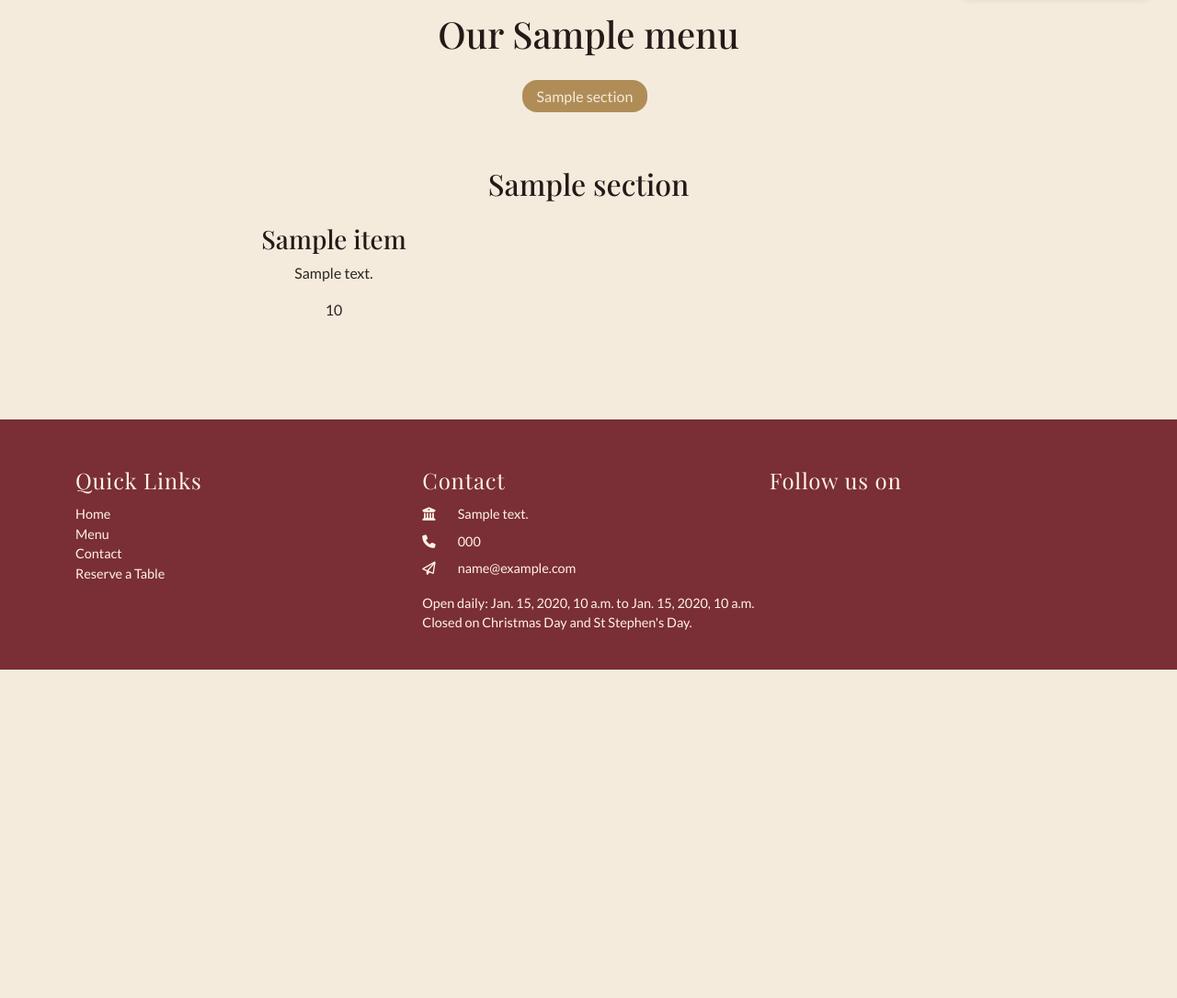
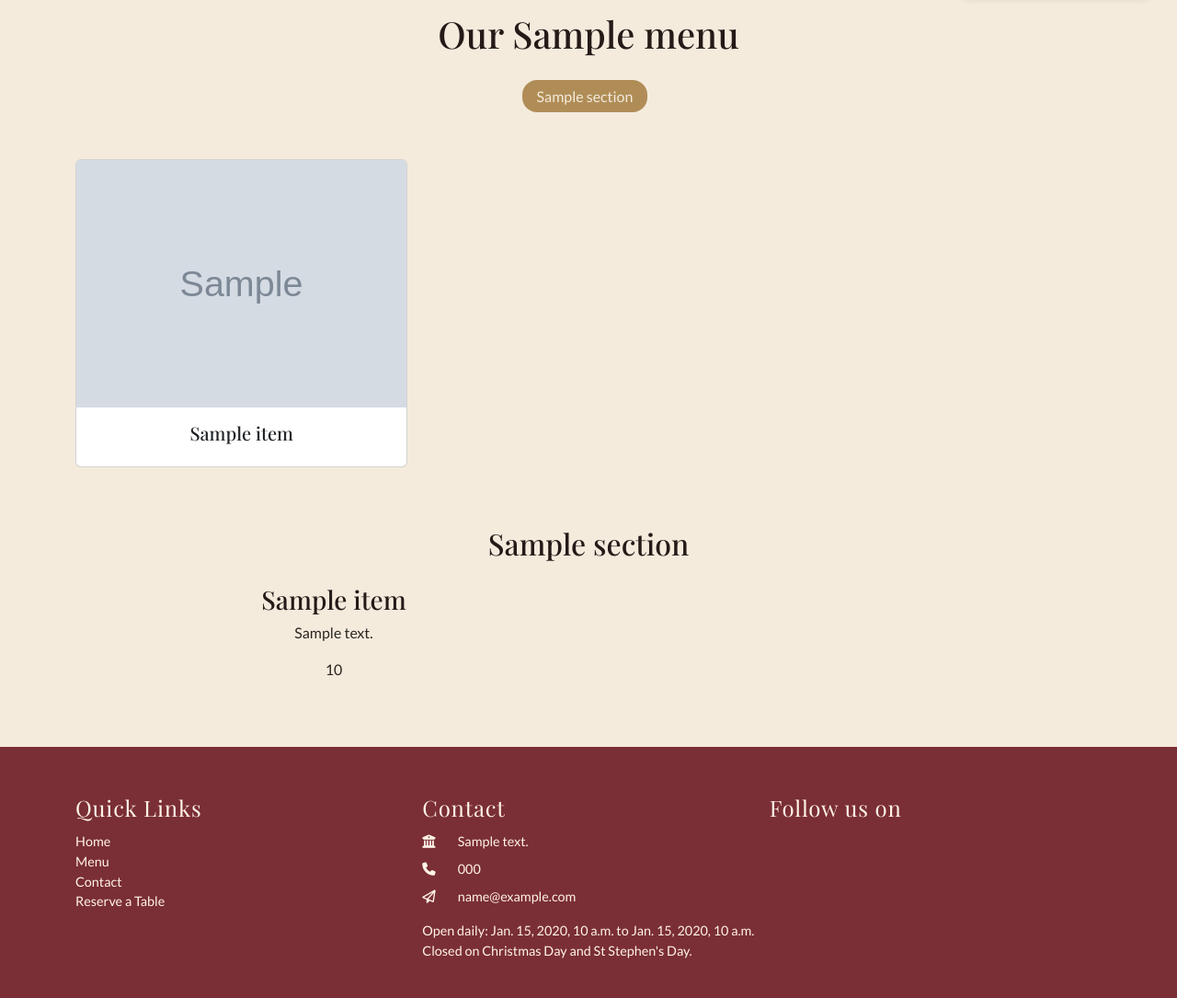
Before and after one commit to alancoomeynts-hub/casadonizetti, a Django app: template menu/templates/menu/menu.html in a window 1280 px wide. Shown: the part 72-1157 px from the top of the page at 92% size. Before the commit the page ends 800 px from the top, so only its background shows below. Run offline with Django 4.2, Linux system fonts and the light colour scheme; the template is opened without the code that fills it: most values are stand-ins (such as "Sample title", 1, 10 or a date in 2020); grey boxes marked "Sample" are stand-in pictures; some libraries are stand-ins or nearby versions; some web fonts are replaced.

Commit message:
add featured dishes to menu and fix footer

```diff
--- a/menu/templates/menu/menu.html
+++ b/menu/templates/menu/menu.html
@@ -1,6 +1,7 @@
 {% extends "base.html" %}
 
 {% block content %}
+
 <div class="container mt-4 text-center">
 <h1>Our {{ menu.name }}</h1>
 
@@ -9,6 +10,20 @@
     <a href="#{{ section.slug }}" class="text-center me-2 mb-2 py-2 px-3">{{ section.name }} </a>
   {% endfor %}
 </nav>
+<section class="featured py-4">
+    <div class="row g-3">
+        {% for item in featured_items %}
+        <div class="col-12 col-md-4">
+            <div class="card h-100">
+                <img src="{{ item.featured_image.url }}" alt="image of {{ item.name }}" class="card-img-top">
+                <div class="card-body">
+                    <h5 class="card-title">{{ item.name }}</h5>
+                </div>
+            </div>
+        </div>
+        {% endfor %}
+    </div>
+</section>
 
 {% for section in menu.sections.all %}
   <section id="{{ section.slug }}" class="menu-section m-3 py-4 text-center">
@@ -26,4 +41,5 @@
   </section>
 {% endfor %}
 </div>
+
 {% endblock %}
--- a/menu/views.py
+++ b/menu/views.py
@@ -3,4 +3,5 @@ from .models import Menu, MenuSection, MenuItem
 # Create your views here.
 def menu_view(request):
     menu=get_object_or_404(Menu, is_active=True)
-    return render(request,'menu/menu.html',{'menu':menu})
+    featured_items=MenuItem.objects.filter(is_featured=True)
+    return render(request,'menu/menu.html',{'menu':menu,'featured_items':featured_items})
```
